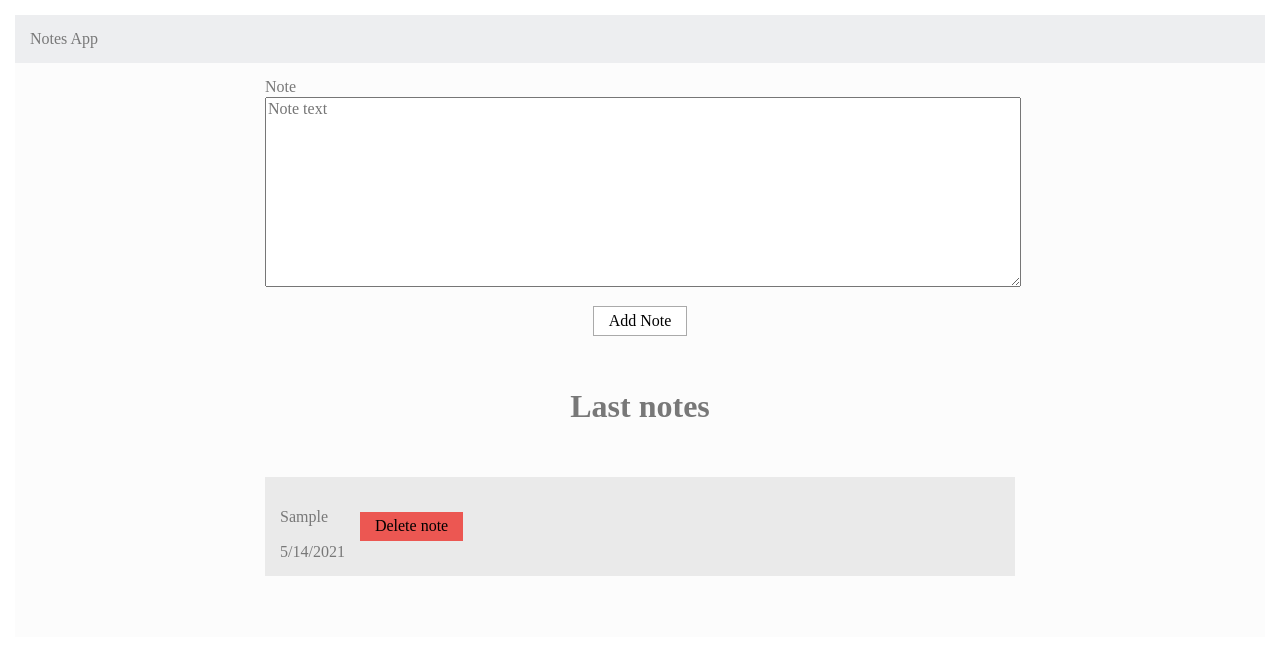
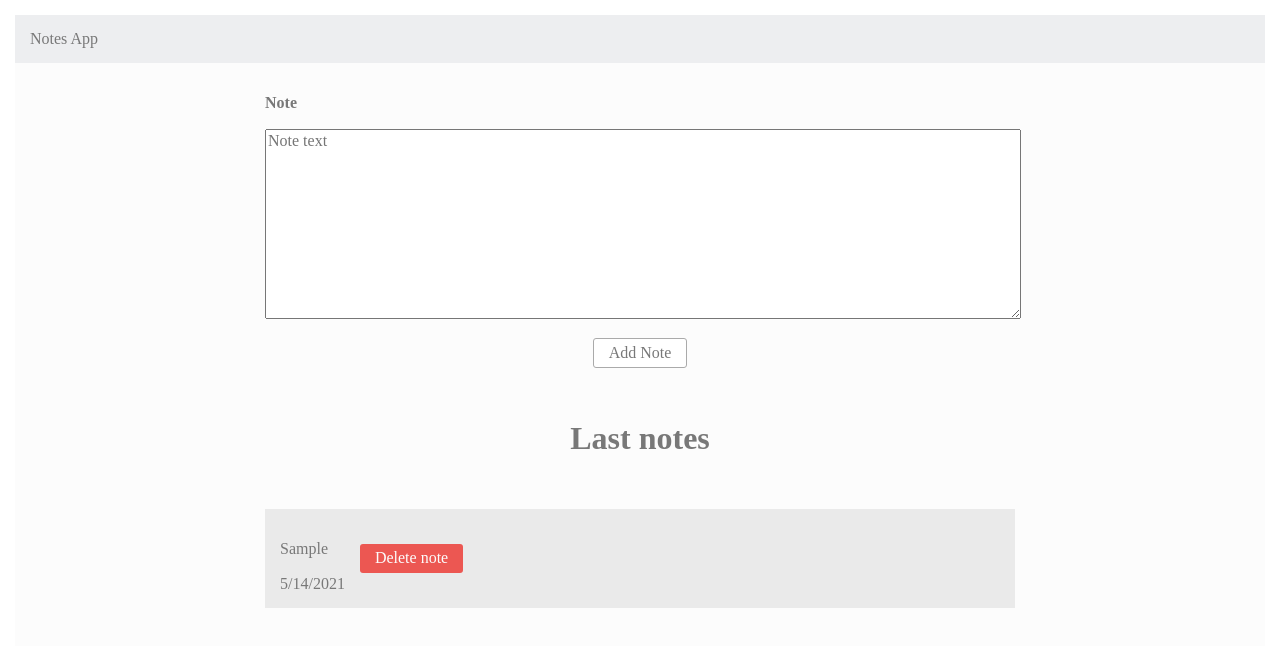
Before and after one commit to lukaszbros/notepad, a React app: page / in a window 1280 px wide. Both pictures are taken after typing "Sample" into the empty fields and a click on the button "Add Note". Shown: the top 646 px of the page. Built offline with nearby package versions, Linux system fonts and the light colour scheme.

Commit message:
Style improvements

```diff
--- a/src/NewNote.tsx
+++ b/src/NewNote.tsx
@@ -15,7 +15,7 @@ export default function Notes() {
 
   return (
     <div>
-      <div>Note</div>
+      <p><b>Note</b></p>
       <textarea rows={10} style={{width: '100%'}} placeholder="Note text" onChange={event => setText(event.target.value)} value={text}></textarea>
       <Container center={true}>
         <ActionButton onClick={createNote}>Add Note</ActionButton>
--- a/src/NoteDetails.tsx
+++ b/src/NoteDetails.tsx
@@ -30,12 +30,13 @@ export default function NoteDetails() {
   return (
     <div>
       <Container style={{display: 'flex', justifyContent: 'space-between'}}>
-        <Link to='/'><ActionButton backgroundColor="#E5E5E5">Go back</ActionButton></Link> <ActionButton backgroundColor="#EC5752" onClick={deleteNote}>Delete note</ActionButton>
+        <Link to='/'><ActionButton backgroundColor="#E5E5E5">Go back</ActionButton></Link>
+        <ActionButton backgroundColor="#EC5752" color="#FCFCFC" onClick={deleteNote}>Delete note</ActionButton>
       </Container>
       {note &&
         <Container backgroundColor="#EAEAEA">
           <ReactMarkdown>{note.text}</ReactMarkdown>
-          {note.date.toLocaleDateString()}
+          <div style={{textAlign: 'right'}}>{note.date.toLocaleDateString()}</div>
         </Container>
       }
     </div>
--- a/src/NoteItem.tsx
+++ b/src/NoteItem.tsx
@@ -22,7 +22,7 @@ export const NoteItem:React.FC<NoteItemProps> = ({note}) => {
       </Link>
       </div>
       <Container style={{whiteSpace: 'nowrap', display: 'flex', alignItems: 'center'}}>
-        <ActionButton backgroundColor="#EC5752" onClick={() => dispatch({type: 'REMOVE_NOTE', payload: note})}>Delete note</ActionButton>
+        <ActionButton backgroundColor="#EC5752" color="#FCFCFC" onClick={() => dispatch({type: 'REMOVE_NOTE', payload: note})}>Delete note</ActionButton>
       </Container>
     </Container>
   )
--- a/src/StyledComponets.tsx
+++ b/src/StyledComponets.tsx
@@ -21,12 +21,15 @@ export const ListItem = styled.li`
 `;
 
 interface ActionButtonProps {
+  color?: string;
   backgroundColor?: string;
 }
 
 export const ActionButton = styled.button<ActionButtonProps>`
   cursor: pointer;
+  color: ${(props) => props.color ? props.color : '#787878'};
   padding: 5px 15px;
-  border: ${(props) => props.backgroundColor ? 0 : '1px solid #AAAAAA'};;
+  border-radius: 3px;
+  border: ${(props) => props.backgroundColor ? 0 : '1px solid #AAAAAA'};
   background-color: ${(props) => props.backgroundColor ? props.backgroundColor : '#FFFFFF'};
 `
```
